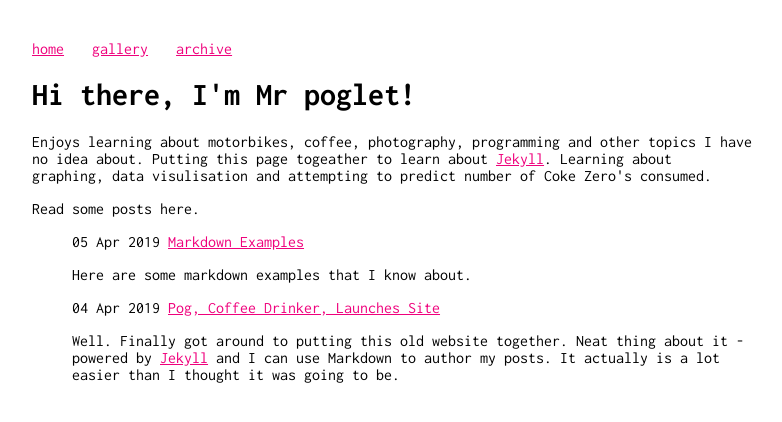
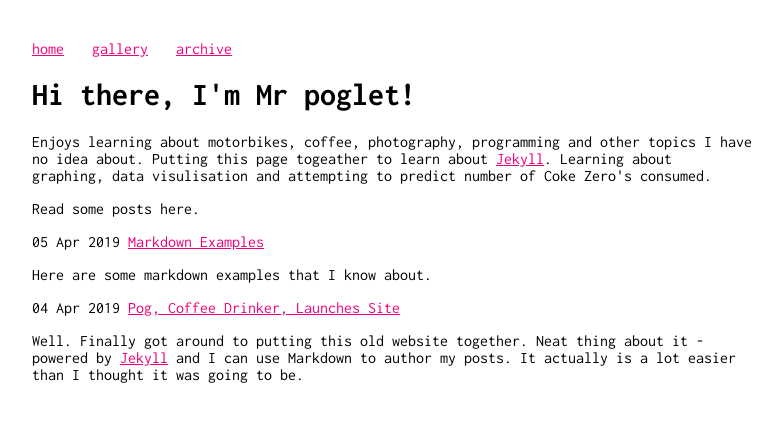
Before and after one commit to poglet/poglet.github.io, a Jekyll site: the page built from index.html, in a window 1280 px wide. Shown: the top 422 px of the page, without its empty margins (248-1030 px from the left). Built offline with Jekyll 4.4.1, drawn with Linux system fonts in a browser that asks for light colours.

Commit message:
Update main.css

```diff
--- a/css/main.css
+++ b/css/main.css
@@ -29,7 +29,7 @@ a:hover {
 }
 
 /* This removes the indentation from the posts*/
-ul.posts li {
+ul.posts {
   list-style: none;
   padding-left: 0;
 }
```
